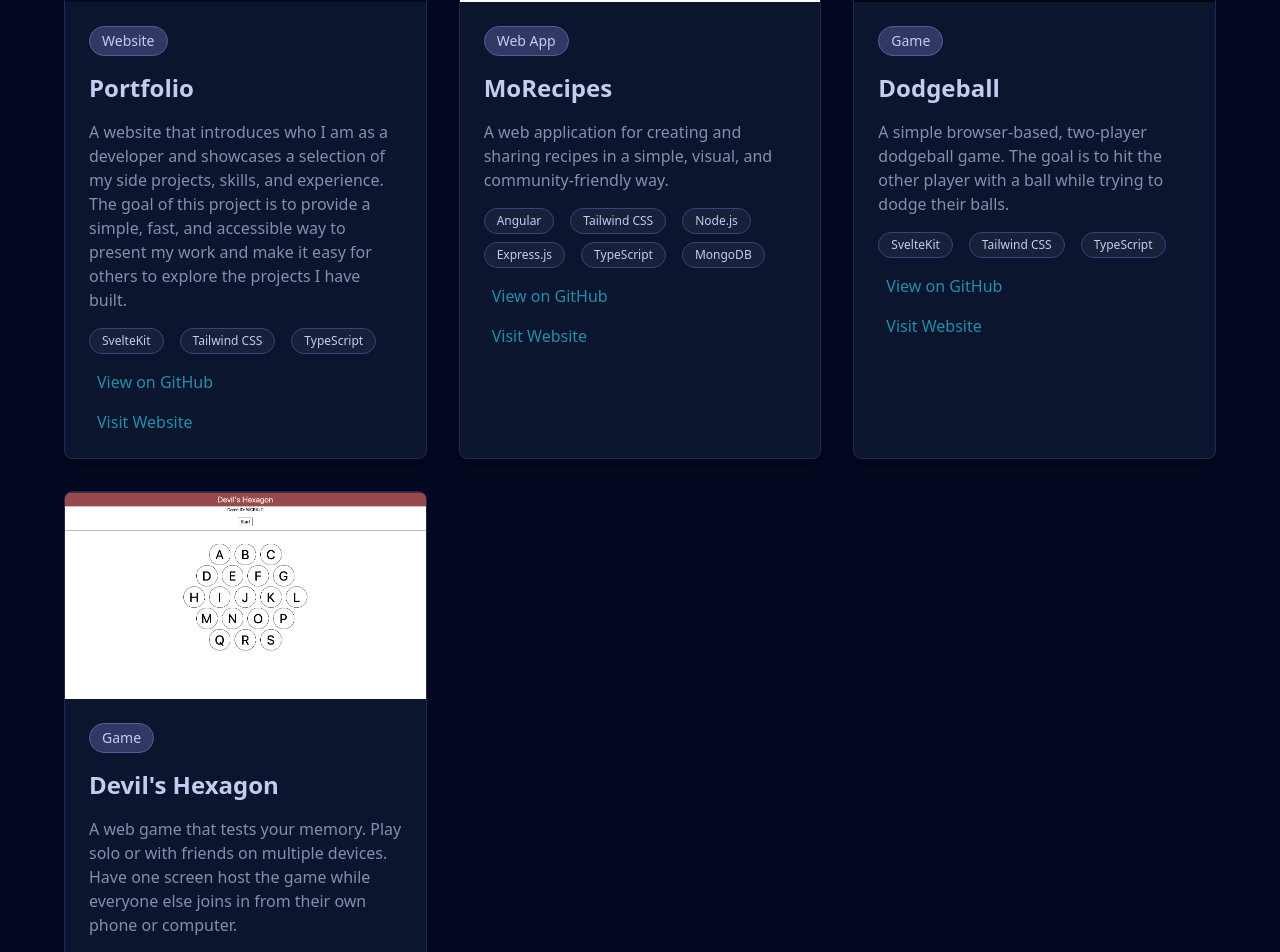
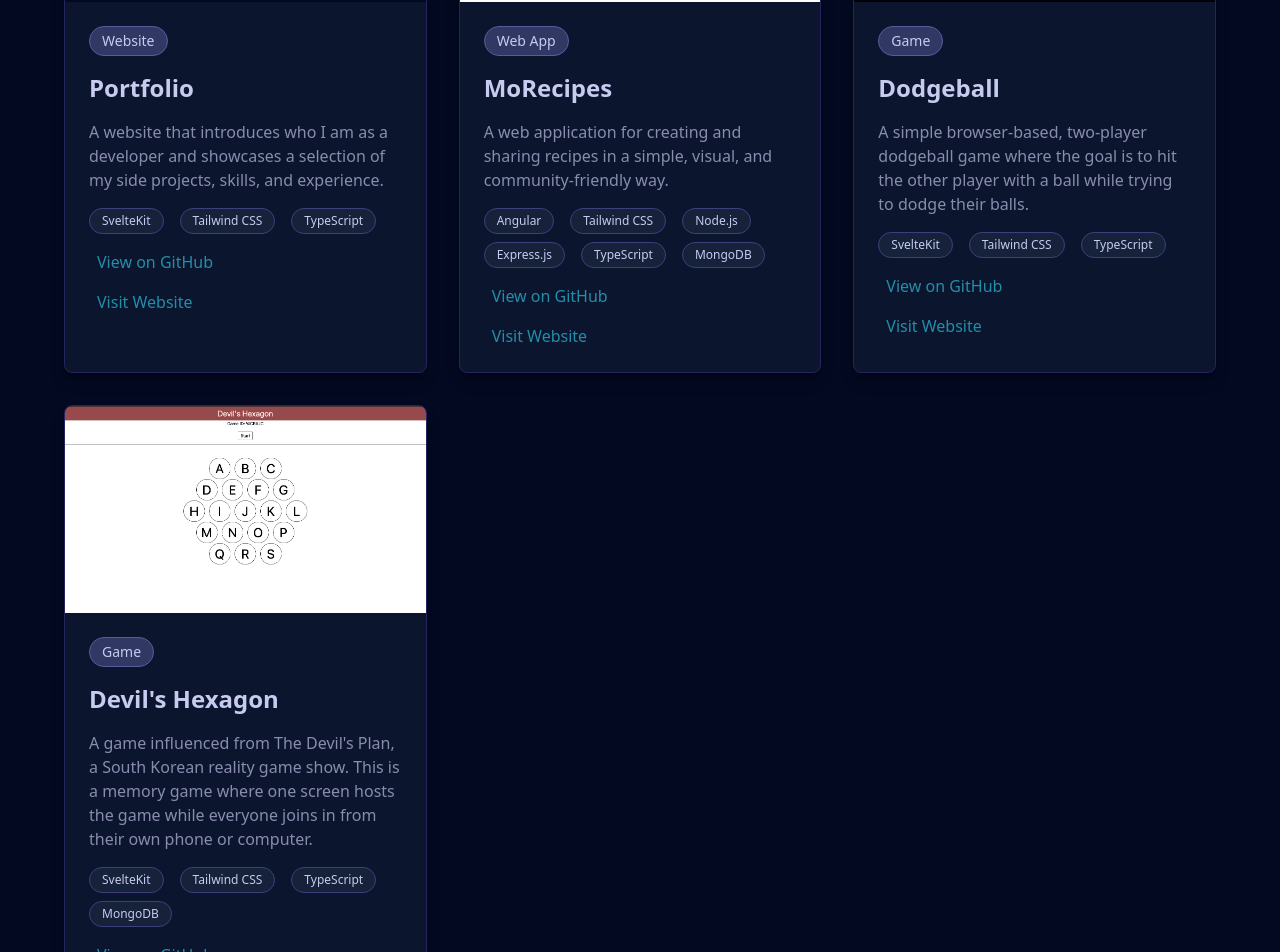
Before and after one commit to myang35/portfolio, a SvelteKit app: page /projects in a window 1280 px wide. Shown: the part 520-1472 px from the top of the page. Built offline with nearby package versions, Linux system fonts and the light colour scheme; what @iconify/tailwind4 would draw is missing.

Commit message:
feat: reword and make descriptions shorter

```diff
--- a/src/routes/projects/_data/projects.ts
+++ b/src/routes/projects/_data/projects.ts
@@ -7,7 +7,7 @@ export const projects = [
 	{
 		title: 'Portfolio',
 		description:
-			'A website that introduces who I am as a developer and showcases a selection of my side projects, skills, and experience. The goal of this project is to provide a simple, fast, and accessible way to present my work and make it easy for others to explore the projects I have built.',
+			'A website that introduces who I am as a developer and showcases a selection of my side projects, skills, and experience.',
 		imageUrl: portfolioImageUrl,
 		githubUrl: 'https://github.com/myang35/portfolio.git',
 		websiteUrl: 'https://marvinyang.com',
@@ -28,7 +28,7 @@ export const projects = [
 	{
 		title: 'Dodgeball',
 		description:
-			'A simple browser-based, two-player dodgeball game. The goal is to hit the other player with a ball while trying to dodge their balls.',
+			'A simple browser-based, two-player dodgeball game where the goal is to hit the other player with a ball while trying to dodge their balls.',
 		category: 'game',
 		imageUrl: dodgeballImageUrl,
 		githubUrl: 'https://github.com/myang35/dodgeball.git',
@@ -38,8 +38,7 @@ export const projects = [
 	},
 	{
 		title: "Devil's Hexagon",
-		description:
-			'A web game that tests your memory. Play solo or with friends on multiple devices. Have one screen host the game while everyone else joins in from their own phone or computer.',
+		description: `A game influenced from The Devil's Plan, a South Korean reality game show. This is a memory game where one screen hosts the game while everyone joins in from their own phone or computer.`,
 		category: 'game',
 		imageUrl: devilsHexagonImageUrl,
 		githubUrl: 'https://github.com/myang35/devils-hexagon.git',
```
